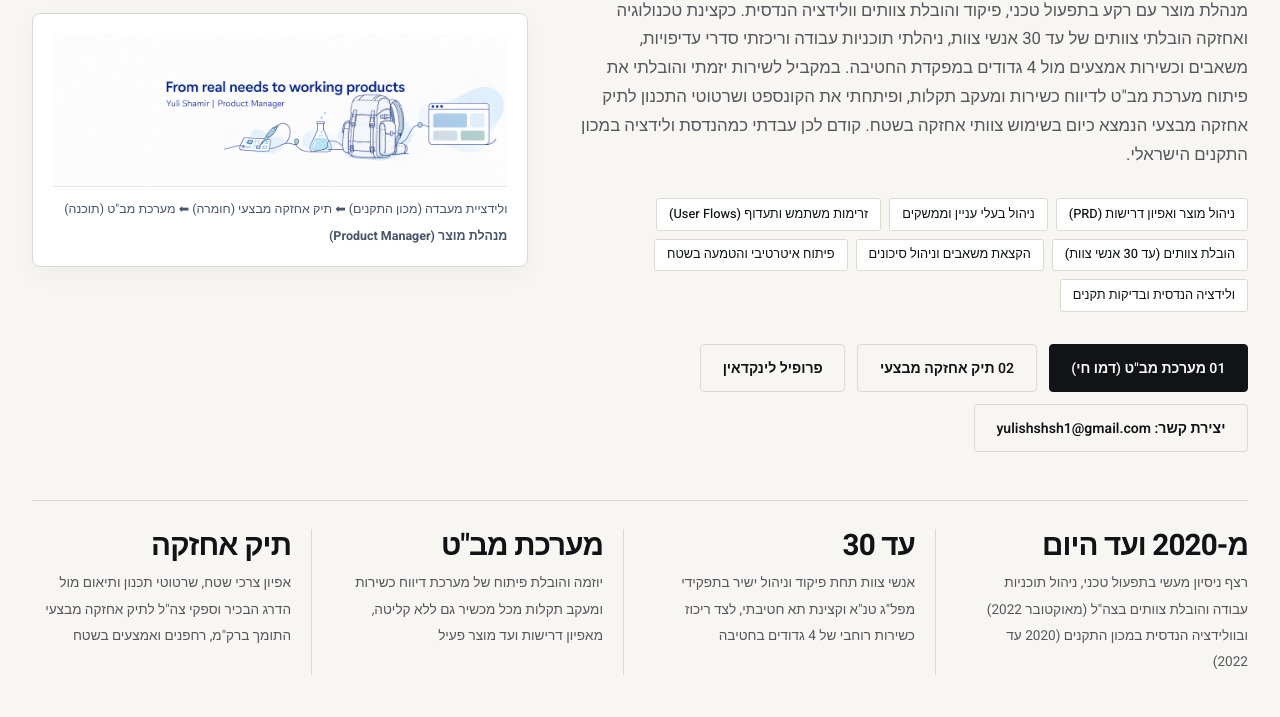
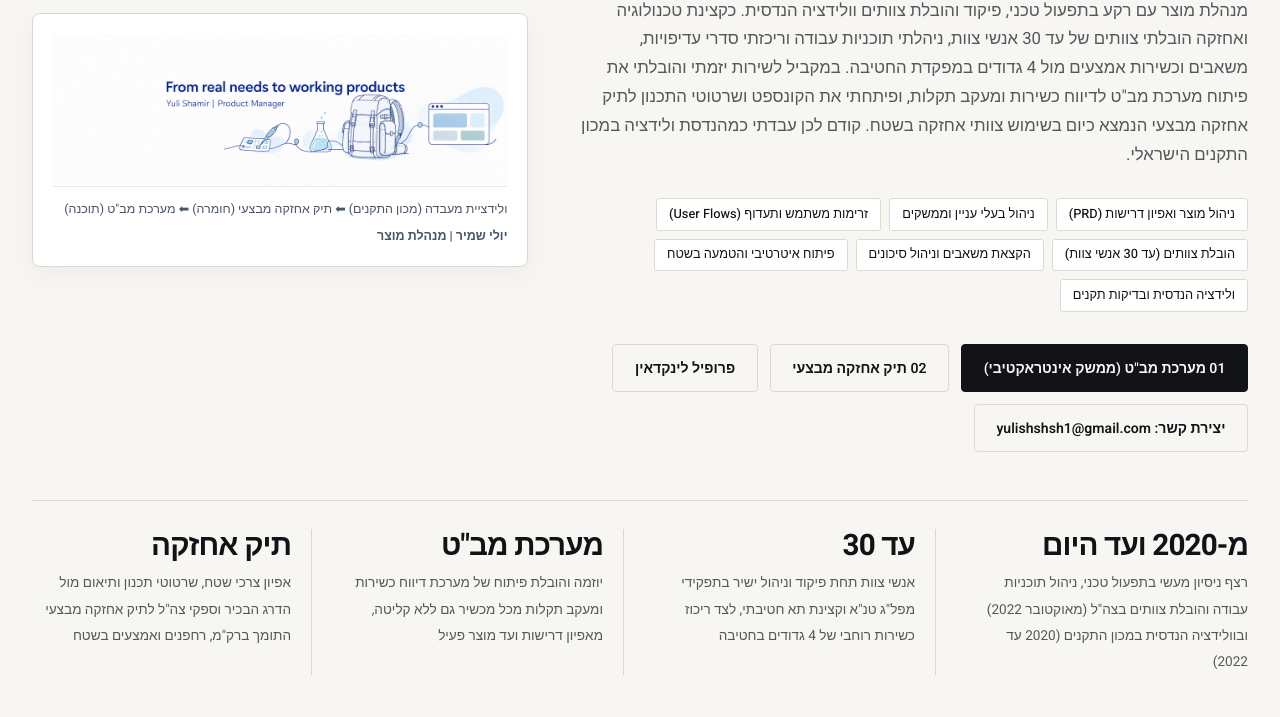
Before and after one commit to yulishamir/yulishamir.github.io, a plain HTML site: page index.html in a window 1280 px wide. Shown: the part 383-1100 px from the top of the page. Drawn offline with Linux system fonts and the light colour scheme.

Commit message:
Polish Hebrew and English Product Manager titles and OG metadata

```diff
--- a/index.html
+++ b/index.html
@@ -9,18 +9,18 @@
       document.querySelector('meta[name="color-scheme"]').content = localStorage.getItem("color-scheme") ?? "light";
     } catch (e) {}
   </script>
-  <title>יולי שמיר | מנהלת מוצר | תיק עבודות (מערכת מב"ט ותיק אחזקה מבצעי) (מערכת מב"ט ותיק אחזקה מבצעי)</title>
-  <meta name="description" content="תיק עבודות של יולי שמיר | מנהלת מוצר של יולי שמיר: הדגמה חיה של מערכת מב"ט לבקרת כשירות ומעקב תקלות, ותיק אחזקה מבצעי (מענה שלם אחזקתי נייד)." />
+  <title>יולי שמיר | מנהלת מוצר | תיק עבודות (מערכת מב"ט ותיק אחזקה מבצעי)</title>
+  <meta name="description" content="יולי שמיר | מנהלת מוצר: תיק עבודות הכולל את מערכת מב״ט לבקרת כשירות ומעקב תקלות, ותיק אחזקה מבצעי (מענה שלם אחזקתי נייד)." />
   <meta property="og:type" content="website" />
   <meta property="og:url" content="https://yulishamir.github.io/" />
-  <meta property="og:title" content="יולי שמיר | מנהלת מוצר | תיק עבודות (מערכת מב"ט ותיק אחזקה מבצעי) (מערכת מב"ט ותיק אחזקה מבצעי)" />
-  <meta property="og:description" content="תיק עבודות של יולי שמיר | מנהלת מוצר של יולי שמיר: מערכת מב"ט לבקרת כשירות ותיק אחזקה מבצעי." />
+  <meta property="og:title" content="יולי שמיר | מנהלת מוצר | תיק עבודות (מערכת מב״ט ותיק אחזקה מבצעי)" />
+  <meta property="og:description" content="יולי שמיר | מנהלת מוצר: מערכת מב״ט לבקרת כשירות ותיק אחזקה מבצעי." />
   <meta property="og:image" content="https://yulishamir.github.io/og-preview.png" />
   <meta property="og:image:width" content="1440" />
   <meta property="og:image:height" content="900" />
   <meta name="twitter:card" content="summary_large_image" />
   <meta name="twitter:title" content="יולי שמיר | מנהלת מוצר | תיק עבודות (מערכת מב"ט ותיק אחזקה מבצעי)" />
-  <meta name="twitter:description" content="תיק עבודות של יולי שמיר | מנהלת מוצר של יולי שמיר: מערכת מב"ט לבקרת כשירות ותיק אחזקה מבצעי." />
+  <meta name="twitter:description" content="יולי שמיר | מנהלת מוצר: מערכת מב״ט לבקרת כשירות ותיק אחזקה מבצעי." />
   <meta name="twitter:image" content="https://yulishamir.github.io/og-preview.png" />
   <link rel="preconnect" href="https://fonts.googleapis.com">
   <link rel="preconnect" href="https://fonts.gstatic.com" crossorigin>
@@ -1211,7 +1211,7 @@
         <div>
           <span class="hero-kicker" data-i18n="heroKicker">מנהלת מוצר | ייזום והובלת מוצרים דיגיטליים ופיזיים | אפיון, ולידציה והובלת פרויקטים</span>
           <h1 class="hero-headline" data-i18n="heroHeadline">
-            מצרכים אמיתיים בשטח למוצרים ופרויקטים עובדים.
+            מצרכים אמיתיים בשטח למוצרים עובדים.
           </h1>
           <p class="hero-bio" data-i18n="heroBio">
             מנהלת מוצר עם רקע בתפעול טכני, פיקוד והובלת צוותים וולידציה הנדסית. כקצינת טכנולוגיה ואחזקה הובלתי צוותים של עד 30 אנשי צוות, ניהלתי תוכניות עבודה וריכזתי סדרי עדיפויות, משאבים וכשירות אמצעים מול 4 גדודים במפקדת החטיבה. במקביל לשירות יזמתי והובלתי את פיתוח מערכת מב"ט לדיווח כשירות ומעקב תקלות, ופיתחתי את הקונספט ושרטוטי התכנון לתיק אחזקה מבצעי הנמצא כיום בשימוש צוותי אחזקה בשטח. קודם לכן עבדתי כמהנדסת ולידציה במכון התקנים הישראלי.
@@ -1228,7 +1228,7 @@
           </div>
 
           <div class="hero-links">
-            <a href="#work-mabat" class="btn-editorial solid" data-i18n="cta1">01 מערכת מב"ט (דמו חי)</a>
+            <a href="#work-mabat" class="btn-editorial solid" data-i18n="cta1">01 מערכת מב"ט (ממשק אינטראקטיבי)</a>
             <a href="#work-backpack" class="btn-editorial ghost" data-i18n="cta2">02 תיק אחזקה מבצעי</a>
             <a href="https://www.linkedin.com/in/yuli-shamir-a19510447" target="_blank" rel="noopener" class="btn-editorial ghost" data-i18n="cta3">פרופיל לינקדאין</a>
             <a href="mailto:yulishshsh1@gmail.com" class="btn-editorial ghost" data-i18n="cta4">יצירת קשר: yulishshsh1@gmail.com</a>
@@ -1237,10 +1237,10 @@
 
         <!-- Visual Continuity with Yuli's LinkedIn Profile Banner -->
         <div class="signature-art-card">
-          <img src="yuli-banner.png" alt="מצרכים אמיתיים בשטח למוצרים ופרויקטים עובדים | יולי שמיר | מנהלת מוצר" fetchpriority="high" />
+          <img src="yuli-banner.png" alt="מצרכים אמיתיים בשטח למוצרים עובדים | יולי שמיר | מנהלת מוצר" fetchpriority="high" />
           <div class="signature-caption">
             <span data-i18n="sigCap">ולידציית מעבדה (מכון התקנים) ⬅ תיק אחזקה מבצעי (חומרה) ⬅ מערכת מב"ט (תוכנה)</span>
-            <strong data-i18n="sigRole">מנהלת מוצר (Product Manager)</strong>
+            <strong data-i18n="sigRole">יולי שמיר | מנהלת מוצר</strong>
           </div>
         </div>
       </div>
@@ -2008,7 +2008,7 @@
 
     let isHeb = true;
     const enText = {
-      opsecText: 'OPSEC Notice: All identifiers and figures on this site are fictional for Project & Product Management demonstration only, with zero asset quantities and zero classified information.',
+      opsecText: 'OPSEC Notice: All identifiers and figures on this site are fictional for Product Manager portfolio illustration only, with zero asset quantities and zero classified information.',
       opsecRight: 'Yuli Shamir | Product Manager Portfolio',
       brandName: 'Yuli Shamir',
       brandRole: 'Product Manager | Digital & Physical Products, Technical Operations & Project Leadership',
@@ -2019,8 +2019,8 @@
       navLinkedin: 'LinkedIn',
       themeLabel: 'Light / Dark',
       heroKicker: 'Product Manager | Digital & Physical Products | Discovery, Validation & Project Delivery',
-      heroHeadline: 'From real needs to working products and operational delivery.',
-      heroBio: 'Product manager and technical operations officer experienced in turning real field needs into working digital and physical products, backed by team leadership and laboratory validation. As a Technology & Maintenance Officer, I have led teams of up to 30, managed work plans and coordinated priorities, resources and equipment readiness across four battalions at brigade headquarters. Alongside my service, I founded Mabat, an independent mobile product for equipment-status reporting and fault tracking, and developed the concept and design sketches for a field maintenance backpack now used by operational maintenance teams. Previously, I worked as a Validation Engineer at the Standards Institution of Israel (SII).',
+      heroHeadline: 'From real needs to working products.',
+      heroBio: 'Product Manager and technical operations officer experienced in turning real field needs into working digital and physical products, backed by team leadership and laboratory validation. As a Technology & Maintenance Officer, I have led teams of up to 30, managed work plans and coordinated priorities, resources and equipment readiness across four battalions at brigade headquarters. Alongside my service, I founded Mabat, an independent mobile product for equipment-status reporting and fault tracking, and developed the concept and design sketches for a field maintenance backpack now used by operational maintenance teams. Previously, I worked as a Validation Engineer at the Standards Institution of Israel (SII).',
       sk1: 'Product Management & PRD',
       sk2: 'Stakeholder Management',
       sk3: 'User Flows & Prioritization',
@@ -2028,20 +2028,20 @@
       sk5: 'Resource Allocation & Risk Management',
       sk6: 'Agile Iterative Delivery',
       sk7: 'Validation Engineering (SII)',
-      cta1: '01 Explore Mabat Live Demo',
+      cta1: '01 Explore Mabat Interactive System',
       cta2: '02 Field Maintenance Backpack',
       cta3: 'LinkedIn Profile',
       cta4: 'Contact: yulishshsh1@gmail.com',
       sigCap: 'Lab Validation (SII) ➔ Field Maintenance Backpack (Hardware) ➔ Mabat System (Software)',
-      sigRole: 'Product Manager',
+      sigRole: 'Yuli Shamir | Product Manager',
       stat1: 'Continuous experience across IDF technical operations & team leadership (Oct 2022 to Present) and SII engineering validation (2020 to Oct 2022)',
       stat2: 'Personnel led across battalion and brigade assignments, plus coordinating maintenance readiness across four battalions at brigade headquarters',
       stat3Num: 'Mabat (PWA)',
       stat3: 'Independently initiated mobile web product (PWA) for equipment readiness and fault tracking, leading requirements, developer work and user feedback',
       stat4: 'Field requirements, design sketches and stakeholder coordination with division leadership and IDF suppliers for a backpack now used in the field',
-      mabatTag: 'PROJECT 01 / DIGITAL PRODUCT PROJECT',
+      mabatTag: 'PRODUCT 01 / DIGITAL PRODUCT (PWA)',
       mabatTitle: 'Mabat: Technology Readiness Control System',
-      bpTag: 'PROJECT 02 / PHYSICAL PRODUCT & DESIGN LEAD',
+      bpTag: 'PRODUCT 02 / PHYSICAL PRODUCT & CAD LEAD',
       bpTitle: 'Field Maintenance Backpack',
       valTag: '03 / VALIDATION & MEASUREMENT PLAN',
       valTitle: 'Validation & Measurement Plan',
```
Also changed, not shown: og-preview.png.
